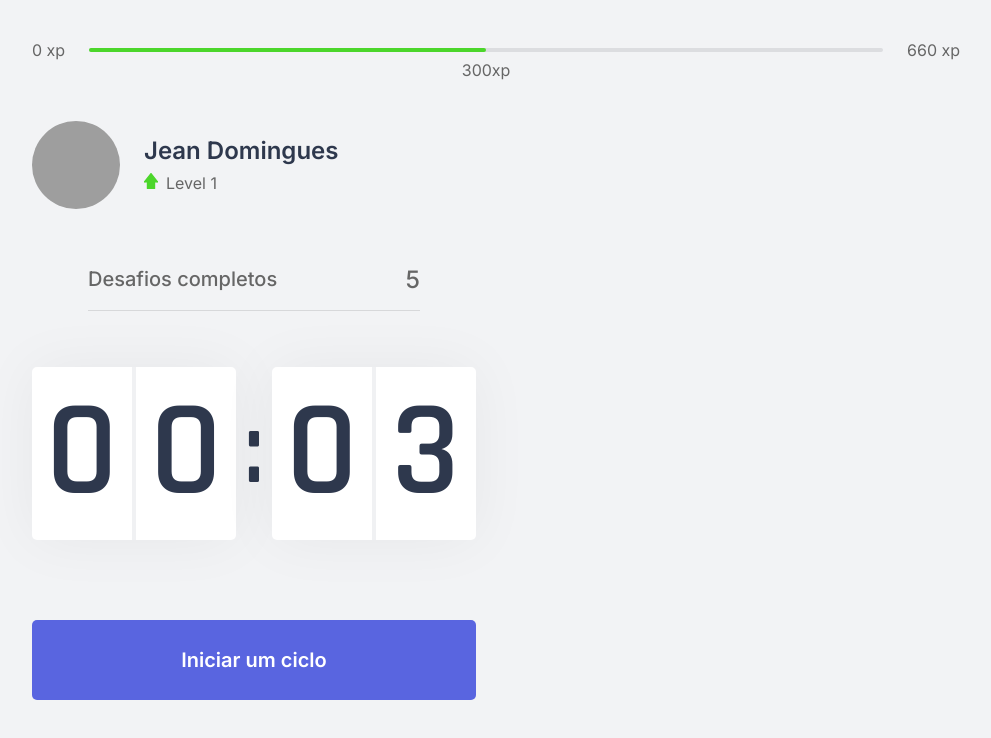
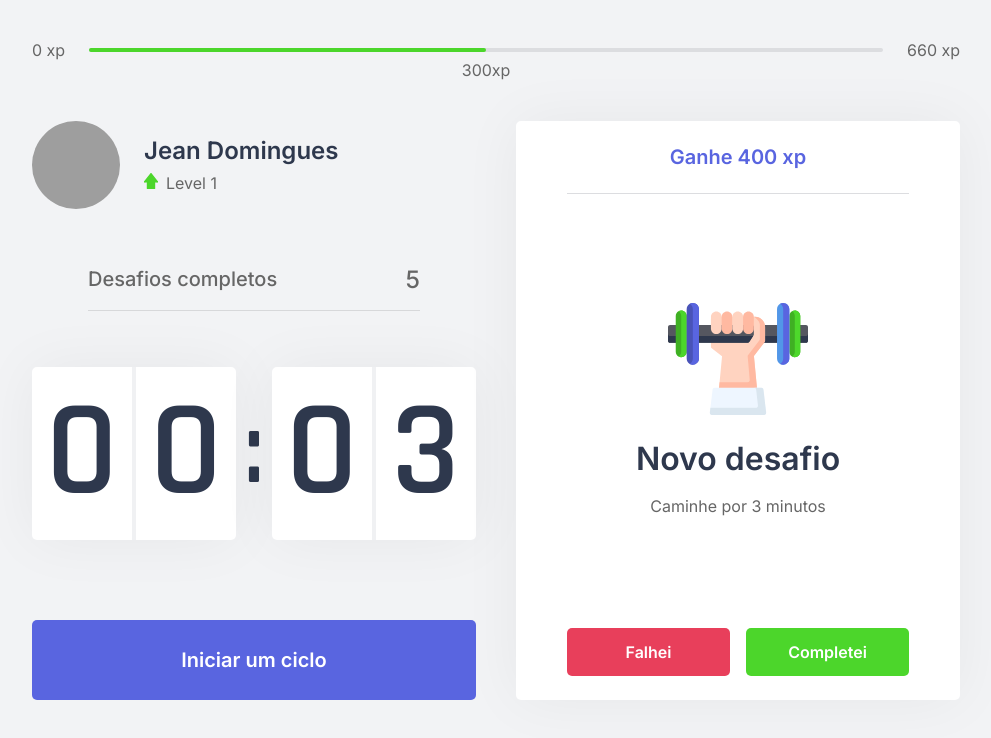
Before and after one commit to Jean-Domingues/TaskTimer, a Next.js app in the folder frontend/: page / in a window 1280 px wide. Shown: the top 738 px of the page, without its empty margins (144-1135 px from the left). Built offline with nearby package versions, Linux system fonts and the light colour scheme; grey boxes are pictures that could not be loaded.

Commit message:
Cria a estrutura para contextos

```diff
--- /dev/null
+++ b/frontend/src/components/ChallengeBox.tsx
@@ -0,0 +1,40 @@
+import { useContext } from 'react';
+import { ChallengesContext } from '../contexts/ChallengeContext';
+import styles from '../styles/components/ChallengeBox.module.css'
+
+export function ChallengeBox() {
+  const contextData = useContext(ChallengesContext)
+
+  const hasActiveChallenge = true;
+
+  return (
+    <div className={styles.challengeBoxContainer}>
+    {
+      hasActiveChallenge ? (
+        <div className={styles.active}>
+          <header>Ganhe 400 xp</header>
+
+          <main>
+            <img src="icons/body.svg"/>
+            <strong>Novo desafio</strong>
+            <p>Caminhe por 3 minutos</p>
+          </main>
+
+          <footer>
+            <button type="button" className={styles.challengeFailedButton}>Falhei</button>
+            <button type="button" className={styles.challengeCompletedButton}>Completei</button>
+          </footer>
+        </div>
+      ) : (
+        <div className={styles.notActive}>
+        <strong>Finalize um ciclo para receber um desafio</strong>
+        <p>
+          <img src="icons/level-up.svg" alt="Level Up"/>
+          Avance de level completando desafios
+        </p>
+      </div>
+      )
+    }
+    </div>
+  );
+}
--- a/frontend/src/components/Countdown.tsx
+++ b/frontend/src/components/Countdown.tsx
@@ -1,9 +1,12 @@
-import { useEffect, useState } from 'react';
+import { useContext, useEffect, useState } from 'react';
+import { ChallengesContext } from '../contexts/ChallengeContext';
 import styles from '../styles/components/Countdown.module.css';
 
 let countdownTimeout: NodeJS.Timeout;
 
 export function Countdown() {
+  const { startNewChallenge } = useContext(ChallengesContext)
+
   const [time, setTime] = useState(3);
   const [isActive, setIsActive] = useState(false);
   const [hasFinished, setHasFinished] = useState(false);
@@ -33,7 +36,7 @@ export function Countdown() {
     } else if (isActive && time === 0) {
       setHasFinished(true);
       setIsActive(false);
-      console.log('Finalizado!');
+      startNewChallenge()
     }
   }, [isActive, time]);
 
@@ -54,6 +57,7 @@ export function Countdown() {
       {hasFinished ? (
         <button disabled className={styles.counterButton}>
           Ciclo encerrado...
+          <div></div>
         </button>
       ) : (
         <>
--- /dev/null
+++ b/frontend/src/contexts/ChallengeContext.tsx
@@ -0,0 +1,32 @@
+import { createContext, ReactNode, useState } from 'react';
+
+interface ChallengesContextData {
+  level: number;
+  currentXp: number;
+  challengesCompleted: number;
+  startNewChallenge: () => void;
+}
+
+interface ChallengesProviderProps {
+  children: ReactNode;
+}
+
+export const ChallengesContext = createContext({} as ChallengesContextData);
+
+export function ChallengesProvider({ children }: ChallengesProviderProps) {
+  const [level, setLevel] = useState(1);
+  const [currentXp, setCurrentXp] = useState(0);
+  const [challengesCompleted, setChallengesCompleted] = useState(0);
+
+  function startNewChallenge() {
+    console.log('Novo desafio');
+  }
+
+  return (
+    <ChallengesContext.Provider
+      value={{ level, currentXp, challengesCompleted, startNewChallenge }}
+    >
+      {children}
+    </ChallengesContext.Provider>
+  );
+}
--- a/frontend/src/pages/_app.tsx
+++ b/frontend/src/pages/_app.tsx
@@ -1,7 +1,12 @@
-import '../styles/global.css'
+import '../styles/global.css';
+import { ChallengesProvider } from '../contexts/ChallengeContext';
 
 function MyApp({ Component, pageProps }) {
-  return <Component {...pageProps} />
+  return (
+    <ChallengesProvider>
+      <Component {...pageProps} />
+    </ChallengesProvider>
+  );
 }
 
-export default MyApp
+export default MyApp;
--- a/frontend/src/pages/index.tsx
+++ b/frontend/src/pages/index.tsx
@@ -2,6 +2,7 @@ import { CompletedChallenges } from '../components/CompletedChallenges';
 import { Countdown } from '../components/Countdown';
 import { ExperienceBar } from '../components/ExperienceBar';
 import { Profile } from '../components/Profile';
+import { ChallengeBox } from '../components/ChallengeBox';
 
 import Head from 'next/head'
 
@@ -23,6 +24,7 @@ function Home() {
           <Countdown />
         </div>
         <div>
+          <ChallengeBox />
         </div>
       </section>
     </div>
--- /dev/null
+++ b/frontend/src/styles/components/ChallengeBox.module.css
@@ -0,0 +1,113 @@
+.challengeBoxContainer {
+  height: 100%;
+
+  background-color: var(--white);
+  border-radius: 5px;
+  box-shadow: 0 0 60px rgba(0, 0, 0, 0.05);
+  padding: 1.5rem 2rem;
+
+  display: flex;
+  flex-direction: column;
+  align-items: center;
+  justify-content: center;
+
+  text-align: center;
+}
+
+/* NOT ACTIVE */
+
+.notActive {
+  display: flex;
+  flex-direction: column;
+  align-items: center;
+}
+
+.notActive strong {
+  font-size: 1.5rem;
+  font-weight: 500;
+  line-height: 1.4;
+}
+
+.notActive p {
+  display: flex;
+  flex-direction: column;
+  align-items: center;
+  line-height: 1.4;
+  max-width: 70%;
+  margin-top: 3rem
+}
+
+.notActive p img {
+  margin-bottom: 1rem;
+}
+
+/* ACTIVE */
+
+.active {
+  width: 90%;
+  height: 100%;
+  display: flex;
+  flex-direction: column;
+}
+
+.active header {
+  color: var(--blue);
+  font-weight: 600;
+  font-size: 1.25rem;
+  padding: 0 2rem 1.5rem;
+  border-bottom: 1px solid var(--gray-line);
+}
+
+.active main {
+  flex: 1;
+  display: flex;
+  flex-direction: column;
+  align-items: center;
+  justify-content: center;
+}
+
+.active main strong {
+  font-weight: 600;
+  font-size: 2rem;
+  color: var(--title);
+  margin: 1.5rem 0 1rem;
+}
+
+.active main p {
+  line-height: 1.5;
+}
+
+.active footer {
+  display: grid;
+  grid-template-columns: 1fr 1fr;
+  gap: 1rem;
+}
+
+.active footer button {
+  height: 3rem;
+
+  display: flex;
+  align-items: center;
+  justify-content: center;
+
+  border: 0;
+  border-radius: 5px;
+
+  color: var(--white);
+  font-size: 1rem;
+  font-weight: 600;
+
+  transition: filter .2s;
+}
+
+.challengeFailedButton {
+  background-color: var(--red);
+}
+
+.challengeCompletedButton {
+  background-color: var(--green);
+}
+
+.active footer button:hover {
+  filter: brightness(0.9);
+}
--- a/frontend/src/styles/components/Countdown.module.css
+++ b/frontend/src/styles/components/Countdown.module.css
@@ -80,4 +80,15 @@
   background-color: var(--white);
   color: var(--title);
   cursor: not-allowed;
+
+  position: relative;
 }
+
+.counterButton:disabled div {
+  position: absolute;
+  bottom: 0;
+
+  width: 100%;
+  height: 4px;
+  background-color: var(--green);
+}
--- a/frontend/src/styles/global.css
+++ b/frontend/src/styles/global.css
@@ -2,6 +2,7 @@
   margin: 0;
   padding: 0;
   box-sizing: border-box;
+  outline: 0;
 }
 
 :root{
```
